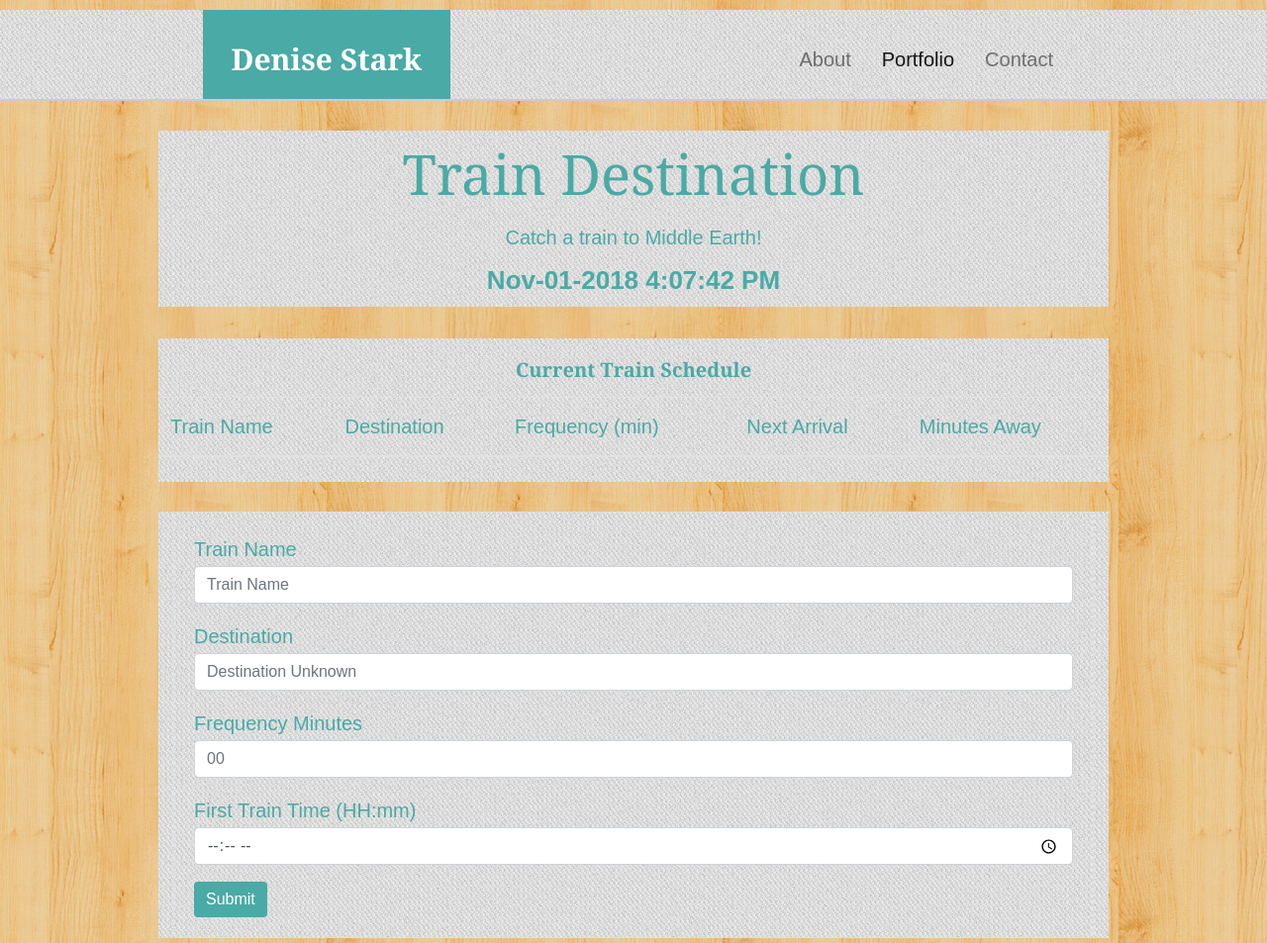
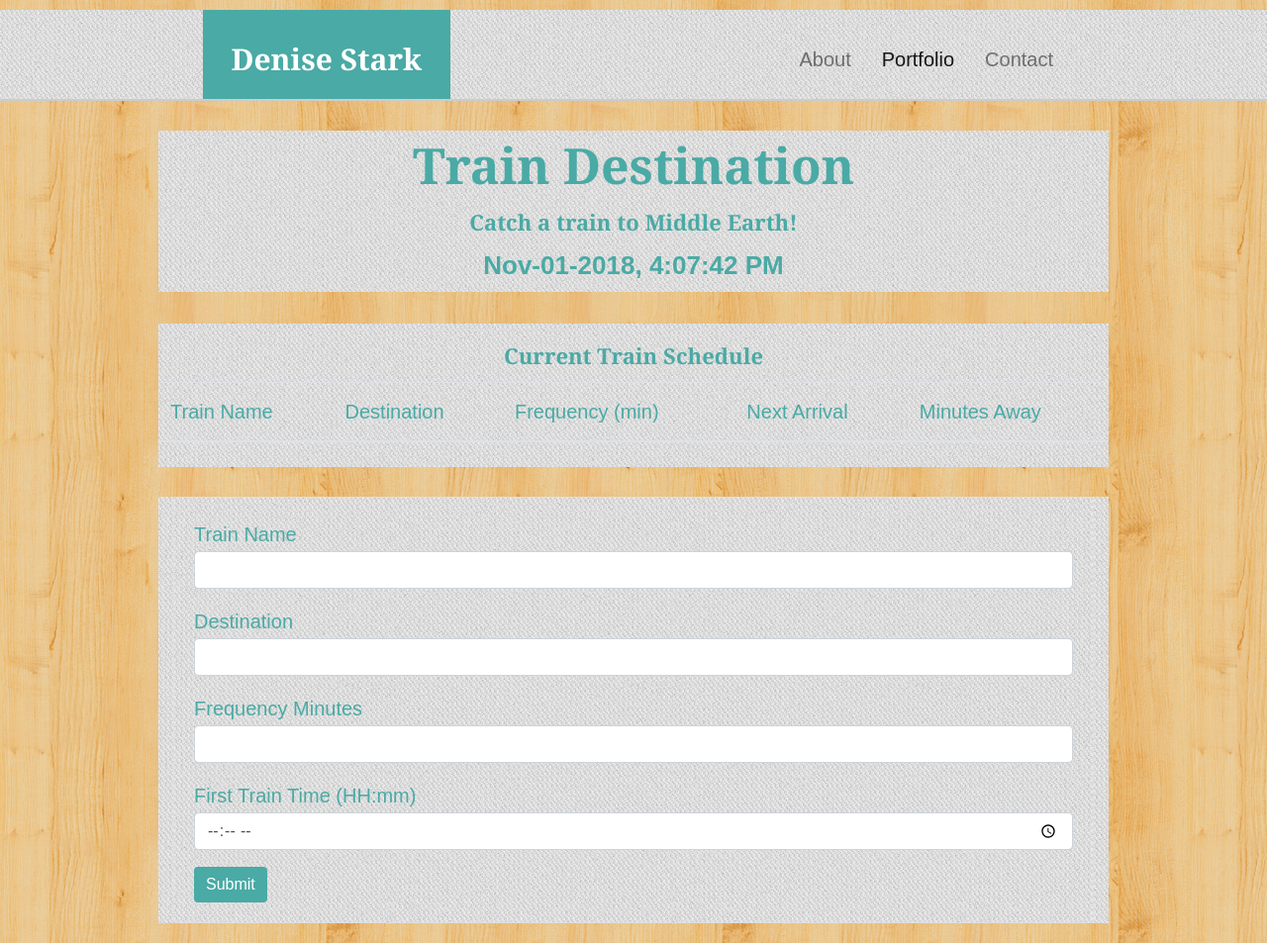
Before and after one commit to dstark88/Train-Scheduler, a plain HTML site: page index.html in a window 1280 px wide. Shown: the top 953 px of the page at 99% size. Drawn offline with nearby package versions, Linux system fonts and the light colour scheme; no server answers.

Commit message:
all done

```diff
--- a/assets/css/style.css
+++ b/assets/css/style.css
@@ -15,18 +15,13 @@ h2 {
     font-weight: 700;
     text-align: center;
     color: #4aaaa5;
+    font-size: 22px;
 }
 
 h1 {
-    padding-bottom: 10px;
-    font-size: 30px;
-    line-height: 49px;
-}
-
-p {
-    font-size: 24px;
-    margin-bottom: 15px;
-    line-height: 22px;
+    padding-bottom: 5px;
+    font-size: 50px;
+    line-height: 50px;
 }
 
 /* header */
@@ -125,10 +120,10 @@ nav a:first-child {
 
 /* footer */
 footer {
+    /* font-size: 16px; */
     width: 100%;
-    margin-top: 5px;
+    margin-top: 20px;
     padding: 5px 0;
-    /* clear: both; */
     font-size: 12px;
     color: #ffffff;
     color: #cccccc;
--- a/assets/javascript/app.js
+++ b/assets/javascript/app.js
@@ -21,7 +21,7 @@ window.addEventListener("load", function() {
 
     this.setInterval(function() {
         var now = moment();
-        var visibleTime = now.format('MMM-DD-YYYY LTS');
+        var visibleTime = now.format('MMM-DD-YYYY, LTS');
         clock.textContent = visibleTime;
     },1000)
 })
--- a/index.html
+++ b/index.html
@@ -34,8 +34,8 @@
     </header>
     <div class="container">
         <div class="jumbotron jumbotron-fluid">
-            <h1 class="display-4">Train Destination</h1>
-            <p class="lead">Catch a train to Middle Earth!</p>
+            <h1>Train Destination</h1>
+            <h2>Catch a train to Middle Earth!</h2>
             <div class="clock"></div>
         </div>
     </div>
@@ -66,19 +66,19 @@
                 <form>
                     <div class="form-group">
                         <label for="train">Train Name</label>
-                        <input type="train" class="form-control" id="trainInput" placeholder="Train Name">
+                        <input type="train" class="form-control" id="trainInput">
                     </div>
                     <div class="form-group">
                         <label for="dest">Destination</label>
-                        <input type="dest" class="form-control" id="destInput" placeholder="Destination Unknown">
+                        <input type="dest" class="form-control" id="destInput">
                     </div>
                     <div class="form-group">
                         <label for="freq">Frequency Minutes</label>
-                        <input type="number" class="form-control" id="freqInput" placeholder="00">
+                        <input type="number" class="form-control" id="freqInput">
                     </div>
                     <div class="form-group">
                         <label for="arrival">First Train Time (HH:mm)</label>
-                        <input type="time" class="form-control" id="arrivalInput" placeholder="00:00">
+                        <input type="time" class="form-control" id="arrivalInput">
                     </div>
 
                     <button id="submit" type="submit" class="btn btn-primary">Submit</button>
```
